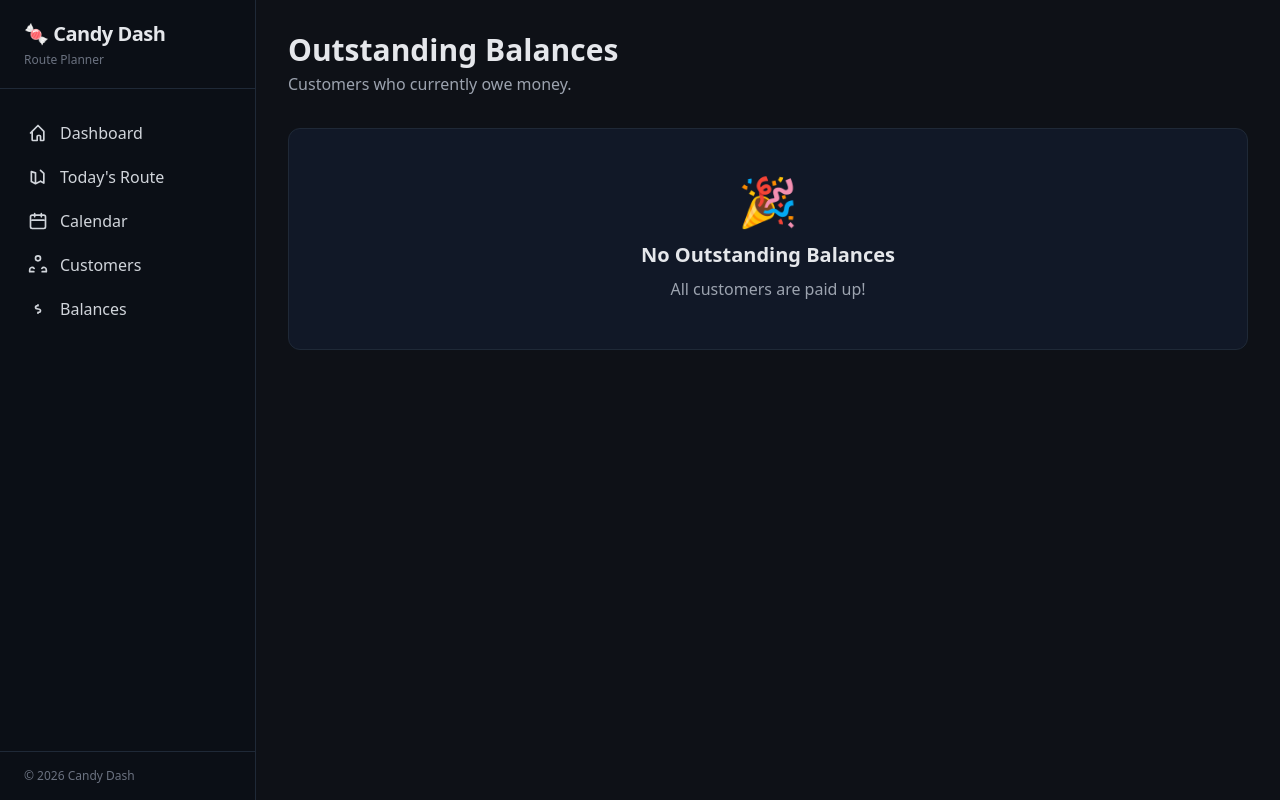
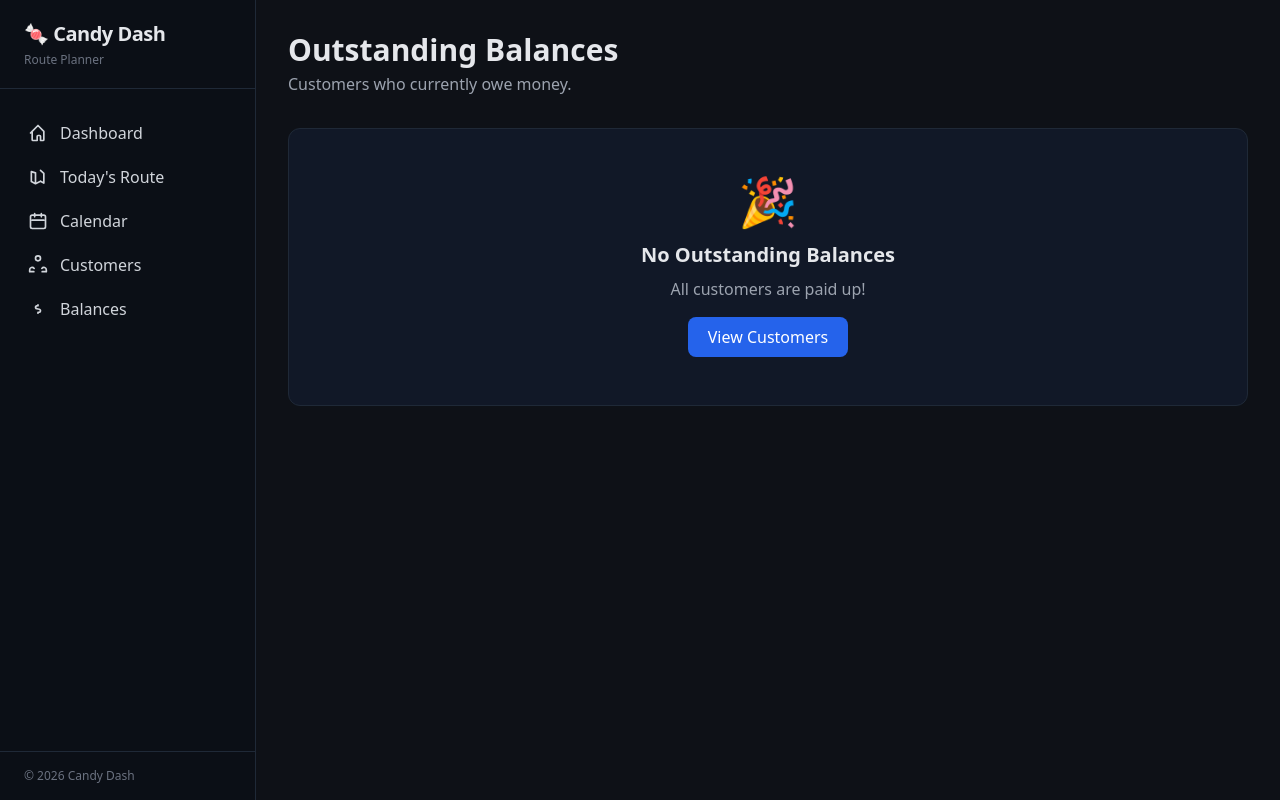
Before and after one commit to Kathail/candy, a Flask app: template templates/balances.html in a window 1280 px wide. Run offline with Flask 3, Linux system fonts and the light colour scheme; the template is opened without the code that fills it, so the values that code supplies are empty; some libraries are stand-ins or nearby versions.

Commit message:
Update balances.html

```diff
--- a/templates/balances.html
+++ b/templates/balances.html
@@ -8,39 +8,117 @@ content %}
     </section>
 
     {% if customers %}
+
+    <!-- Bulk Action Bar (front-end only) -->
+    <div
+        id="bulk-bar"
+        class="hidden sticky top-0 z-20 bg-gray-950 border border-gray-800 rounded-xl px-4 py-3 flex items-center justify-between"
+    >
+        <div class="text-sm text-gray-300">
+            <span id="selected-count">0</span> selected
+        </div>
+        <div class="flex gap-2">
+            <button
+                type="button"
+                class="bg-blue-600 hover:bg-blue-700 text-white text-sm rounded-lg px-3 py-2"
+            >
+                Add to Today’s Route
+            </button>
+            <button
+                type="button"
+                class="bg-gray-700 hover:bg-gray-600 text-white text-sm rounded-lg px-3 py-2"
+            >
+                Acknowledge
+            </button>
+            <button
+                type="button"
+                class="bg-red-600 hover:bg-red-700 text-white text-sm rounded-lg px-3 py-2"
+            >
+                Delete
+            </button>
+        </div>
+    </div>
+
     <section
         class="bg-gray-900 border border-gray-800 rounded-xl overflow-hidden"
     >
         <div class="overflow-x-auto">
-            <table class="min-w-full">
-                <thead class="bg-gray-950 border-b border-gray-800">
-                    <tr class="text-left text-sm text-gray-400 uppercase">
+            <table class="min-w-full text-sm">
+                <thead
+                    class="bg-gray-950 border-b border-gray-800 sticky top-0 z-10"
+                >
+                    <tr class="text-left text-gray-400 uppercase">
+                        <th class="px-4 py-4 w-8">
+                            <input
+                                type="checkbox"
+                                id="select-all"
+                                class="accent-blue-500"
+                            />
+                        </th>
                         <th class="px-6 py-4 font-medium">Customer</th>
-                        <th class="px-6 py-4 font-medium">Phone</th>
+                        <th class="px-6 py-4 font-medium hidden md:table-cell">
+                            Phone
+                        </th>
                         <th class="px-6 py-4 font-medium">Balance</th>
-                        <th class="px-6 py-4 font-medium">Last Visit</th>
+                        <th class="px-6 py-4 font-medium hidden sm:table-cell">
+                            Last Visit
+                        </th>
                         <th class="px-6 py-4 font-medium">Action</th>
                     </tr>
                 </thead>
+
                 <tbody class="divide-y divide-gray-800">
-                    {% for c in customers %}
-                    <tr class="hover:bg-gray-900/50 transition">
+                    {% for c in customers %} {% set balance = c.balance_cents /
+                    100 %} {% if balance < 20 %} {% set balance_color =
+                    "text-yellow-300" %} {% elif balance < 100 %} {% set
+                    balance_color = "text-orange-400" %} {% else %} {% set
+                    balance_color = "text-red-400" %} {% endif %}
+
+                    <tr
+                        class="group hover:bg-gray-900/60 transition focus-within:bg-gray-900/60"
+                    >
+                        <!-- Checkbox -->
+                        <td class="px-4 py-4">
+                            <input
+                                type="checkbox"
+                                class="row-check accent-blue-500"
+                            />
+                        </td>
+
+                        <!-- Customer -->
                         <td class="px-6 py-4">
-                            <div class="font-medium">{{ c.name }}</div>
+                            <a
+                                href="#"
+                                class="font-medium text-gray-100 hover:text-blue-400 transition"
+                            >
+                                {{ c.name }}
+                            </a>
                         </td>
-                        <td class="px-6 py-4 text-sm text-gray-400">
+
+                        <!-- Phone -->
+                        <td
+                            class="px-6 py-4 text-gray-400 hidden md:table-cell"
+                        >
                             {{ c.phone or "—" }}
                         </td>
+
+                        <!-- Balance -->
                         <td class="px-6 py-4">
-                            <span class="text-red-400 font-semibold">
-                                ${{ (c.balance_cents / 100) | round(2) }}
+                            <span class="{{ balance_color }} font-semibold">
+                                ${{ balance | round(2) }}
                             </span>
                         </td>
-                        <td class="px-6 py-4 text-sm text-gray-400">
+
+                        <!-- Last Visit -->
+                        <td
+                            class="px-6 py-4 text-gray-400 hidden sm:table-cell"
+                        >
                             {% if c.last_visit_at %} {{
                             c.last_visit_at.strftime("%b %d, %Y") }} {% else %}
                             Never {% endif %}
                         </td>
+
+                        <!-- Action -->
                         <td class="px-6 py-4">
                             <form
                                 method="post"
@@ -52,23 +130,27 @@ content %}
                                     name="customer_id"
                                     value="{{ c.id }}"
                                 />
+
                                 <div class="relative">
                                     <span
                                         class="absolute left-3 top-1/2 -translate-y-1/2 text-gray-500 text-sm"
-                                        >$</span
                                     >
+                                        $
+                                    </span>
                                     <input
                                         type="number"
                                         step="0.01"
+                                        min="0"
+                                        placeholder="{{ balance | round(2) }}"
                                         name="amount"
-                                        placeholder="0.00"
                                         required
-                                        class="bg-gray-800 border border-gray-700 rounded-lg pl-7 pr-3 py-2 text-sm w-28 focus:border-blue-500 focus:outline-none focus:ring-1 focus:ring-blue-500"
+                                        class="bg-gray-800 border border-gray-700 rounded-lg pl-7 pr-3 py-2 text-sm w-28 focus:border-blue-500 focus:ring-1 focus:ring-blue-500 outline-none"
                                     />
                                 </div>
+
                                 <button
                                     type="submit"
-                                    class="bg-green-600 hover:bg-green-700 text-white text-sm rounded-lg px-4 py-2 font-medium transition"
+                                    class="bg-green-600 hover:bg-green-700 text-white text-sm rounded-lg px-4 py-2 font-medium transition disabled:opacity-60"
                                 >
                                     Record
                                 </button>
@@ -80,12 +162,41 @@ content %}
             </table>
         </div>
     </section>
+
     {% else %}
     <div class="bg-gray-900 border border-gray-800 rounded-xl p-12 text-center">
         <div class="text-5xl mb-4">🎉</div>
         <h2 class="text-xl font-semibold mb-2">No Outstanding Balances</h2>
-        <p class="text-gray-400">All customers are paid up!</p>
+        <p class="text-gray-400 mb-4">All customers are paid up!</p>
+        <a
+            href="#"
+            class="inline-block bg-blue-600 hover:bg-blue-700 text-white rounded-lg px-5 py-2 font-medium"
+        >
+            View Customers
+        </a>
     </div>
     {% endif %}
 </div>
+
+<!-- Front-end only helpers -->
+<script>
+    const selectAll = document.getElementById("select-all");
+    const checks = document.querySelectorAll(".row-check");
+    const bulkBar = document.getElementById("bulk-bar");
+    const countEl = document.getElementById("selected-count");
+
+    function updateBulkBar() {
+        const count = [...checks].filter((c) => c.checked).length;
+        countEl.textContent = count;
+        bulkBar.classList.toggle("hidden", count === 0);
+    }
+
+    selectAll?.addEventListener("change", (e) => {
+        checks.forEach((c) => (c.checked = e.target.checked));
+        updateBulkBar();
+    });
+
+    checks.forEach((c) => c.addEventListener("change", updateBulkBar));
+</script>
+
 {% endblock %}
```
